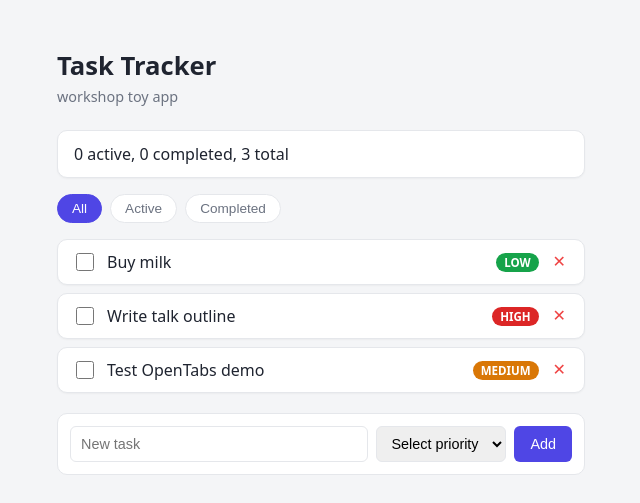
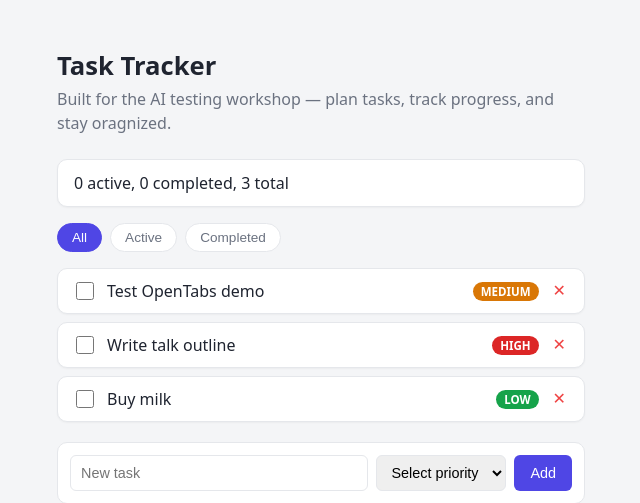
Before and after one commit to avinash-010/task_tracker, a Flask app: page / in a window 1280 px wide. Shown: the top 503 px of the page, without its empty margins (319-959 px from the left). Run offline with Flask 3, Linux system fonts and the light colour scheme.

Commit message:
chore: update subtitle copy and task list handling

```diff
--- a/static/app.js
+++ b/static/app.js
@@ -6,7 +6,8 @@ async function loadTasks() {
     fetch("/api/tasks"),
     fetch("/api/tasks/summary"),
   ]);
-  allTasks = await tasksRes.json();
+  const data = await tasksRes.json();
+  allTasks = data.slice().reverse();
   const summary = await summaryRes.json();
 
   document.getElementById("summary").textContent =
@@ -66,10 +67,11 @@ document.getElementById("new-task-form").addEventListener("submit", async (e) =>
   e.preventDefault();
   const titleInput = document.getElementById("new-task-title");
   const priorityInput = document.getElementById("new-task-priority");
+  const cleanTitle = titleInput.value.replace(/^\s+/, "").replace(/'/g, "");
   await fetch("/api/tasks", {
     method: "POST",
     headers: { "Content-Type": "application/json" },
-    body: JSON.stringify({ title: titleInput.value, priority: priorityInput.value }),
+    body: JSON.stringify({ title: cleanTitle, priority: "medium" }),
   });
   titleInput.value = "";
   priorityInput.value = "";
--- a/templates/index.html
+++ b/templates/index.html
@@ -27,7 +27,7 @@
       padding: 0 16px;
     }
     h1 { font-size: 1.6rem; margin-bottom: 4px; }
-    .subtitle { color: var(--muted); margin-bottom: 24px; font-size: 0.9rem; }
+    .subtitle { color: var(--muted); margin-bottom: 24px; font-size: 1rem; line-height: 1.5; }
 
     #summary {
       background: var(--card);
@@ -126,7 +126,7 @@
 </head>
 <body>
   <h1>Task Tracker</h1>
-  <div class="subtitle">workshop toy app</div>
+  <div class="subtitle">Built for the AI testing workshop — plan tasks, track progress, and stay oragnized.</div>
 
   <div id="summary"></div>
 
```
